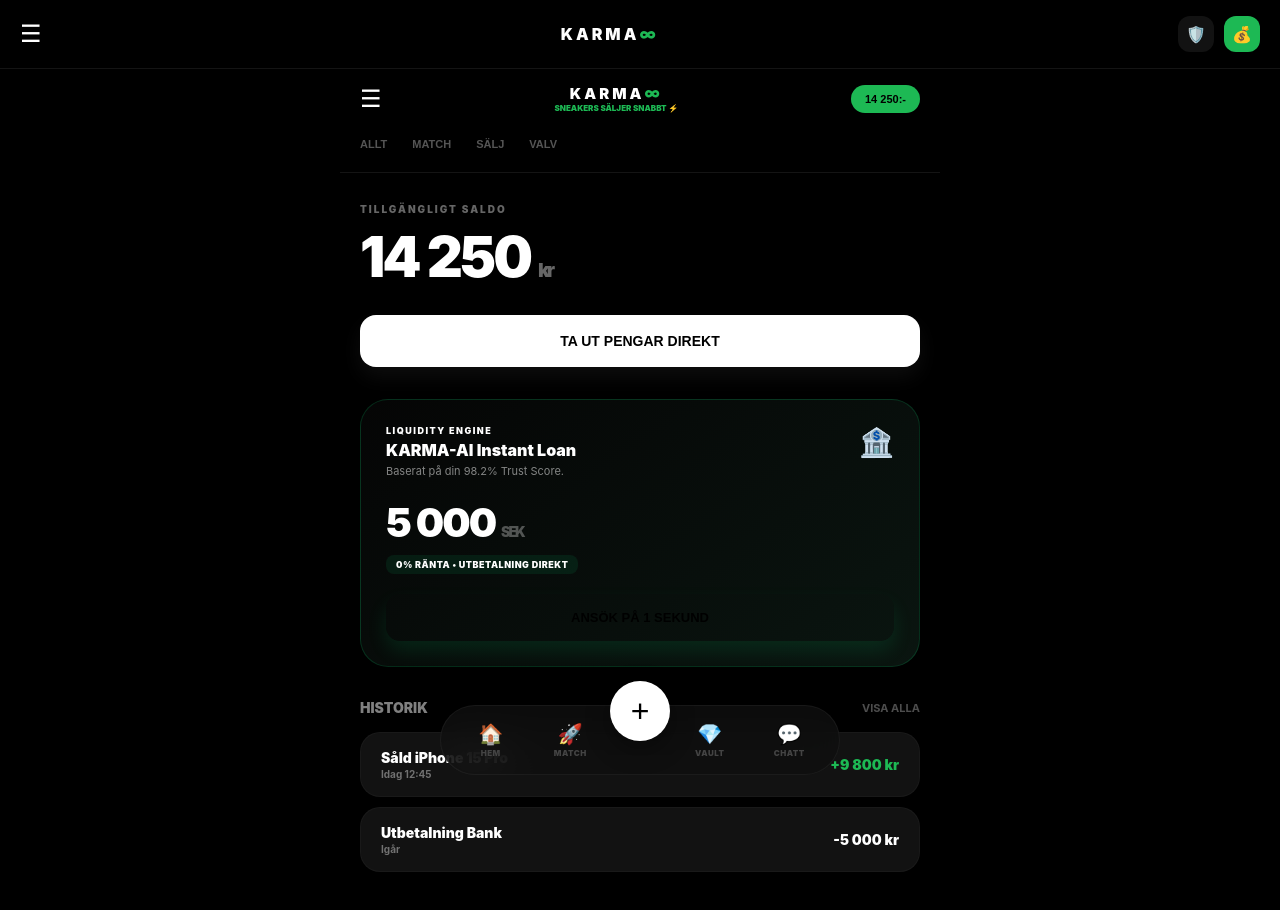
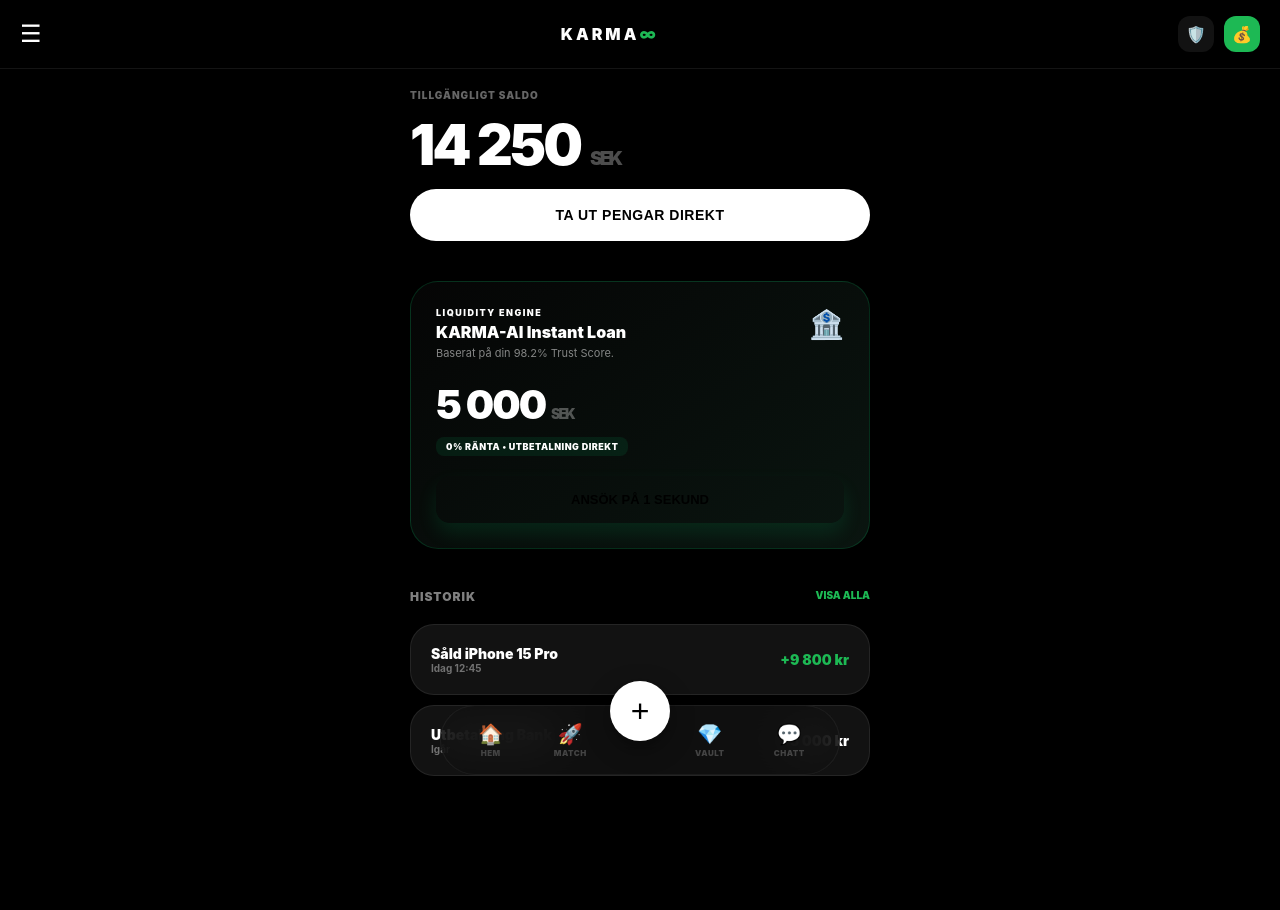
Before and after one commit to gascheckking/marketbeg-appGem, a Next.js app: page /wallet in a window 1280 px wide. Shown: the top 910 px of the page. Built offline with nearby package versions, Linux system fonts and the light colour scheme.

Commit message:
Update page.tsx

```diff
--- a/app/wallet/page.tsx
+++ b/app/wallet/page.tsx
@@ -1,67 +1,38 @@
 // // app/wallet/page.tsx
 "use client";
-
 import React, { useEffect, useState } from "react";
-import TopTabs from "@/components/TopTabs";
 import BegLoan from "@/components/BegLoan";
 
 export default function WalletPage() {
   const [mounted, setMounted] = useState(false);
-
-  useEffect(() => {
-    setMounted(true);
-  }, []);
+  useEffect(() => setMounted(true), []);
 
   if (!mounted) return null;
 
   return (
-    <div style={{ background: "#000", minHeight: "100vh", color: "#fff" }}>
-      <TopTabs />
-
-      <div style={{ padding: "30px 20px" }}>
-        {/* 1. BIG BALANCE HEADER (Fredde-touch) */}
-        <header style={{ marginBottom: "32px" }}>
-          <div style={{ fontSize: "10px", fontWeight: 900, opacity: 0.4, letterSpacing: "2px" }}>
-            TILLGÄNGLIGT SALDO
-          </div>
+    <div className="page-wrapper">
+      <header style={{ marginBottom: "40px" }}>
+        <div className="text-small" style={{ opacity: 0.4 }}>TILLGÄNGLIGT SALDO</div>
         <div style={{
-            fontSize: "3.5rem",
-            fontWeight: 900,
-            margin: "8px 0",
-            letterSpacing: "-3px",
-            display: "flex",
-            alignItems: "baseline",
-            gap: "8px"
+          fontSize: "3.5rem", fontWeight: 900, margin: "10px 0", letterSpacing: "-3px",
+          display: "flex", alignItems: "baseline", gap: "10px"
         }}>
-            14 250 <span style={{ fontSize: "1.2rem", opacity: 0.4 }}>kr</span>
+          14 250 <span style={{ fontSize: "1.2rem", opacity: 0.3 }}>SEK</span>
         </div>
 
-          <button style={{
-            width: "100%",
-            background: "#fff",
-            color: "#000",
-            border: "none",
-            padding: "18px",
-            borderRadius: "16px",
-            fontWeight: 900,
-            fontSize: "14px",
-            marginTop: "16px",
-            boxShadow: "0 10px 20px rgba(255,255,255,0.05)"
-          }}>
+        <button className="primary-btn" style={{ background: '#fff', color: '#000' }}>
           TA UT PENGAR DIREKT
         </button>
       </header>
 
-        {/* 2. BEG LOAN - Din special-modul */}
-        <div style={{ marginBottom: "32px" }}>
+      <div style={{ marginBottom: "40px" }}>
         <BegLoan price={5000} />
       </div>
 
-        {/* 3. TRANSACTION HISTORY (Spotify Look) */}
       <section>
-          <div style={{ display: "flex", justifyContent: "space-between", alignItems: "center", marginBottom: "16px" }}>
-            <h3 style={{ fontSize: "14px", fontWeight: 900, opacity: 0.5 }}>HISTORIK</h3>
-            <span style={{ fontSize: "11px", fontWeight: 700, opacity: 0.3 }}>VISA ALLA</span>
+        <div style={{ display: "flex", justifyContent: "space-between", marginBottom: "20px" }}>
+          <h3 style={{ fontSize: "12px", fontWeight: 900, opacity: 0.5, letterSpacing: '1px' }}>HISTORIK</h3>
+          <span style={{ fontSize: "10px", fontWeight: 900, color: 'var(--karma-green)' }}>VISA ALLA</span>
         </div>
 
         <div style={{ display: "flex", flexDirection: "column", gap: "10px" }}>
@@ -69,28 +40,12 @@ export default function WalletPage() {
             { label: "Såld iPhone 15 Pro", amount: "+9 800 kr", date: "Idag 12:45", type: "IN" },
             { label: "Utbetalning Bank", amount: "-5 000 kr", date: "Igår", type: "OUT" },
           ].map((t, i) => (
-              <div
-                key={i}
-                style={{
-                  display: "flex",
-                  justifyContent: "space-between",
-                  alignItems: "center",
-                  padding: "16px 20px",
-                  background: "#121212",
-                  borderRadius: "20px",
-                  border: "1px solid rgba(255,255,255,0.03)"
-                }}
-              >
+            <div key={i} className="card" style={{ display: "flex", justifyContent: "space-between", alignItems: "center" }}>
               <div>
-                  <div style={{ fontWeight: 900, fontSize: "14px", marginBottom: "2px" }}>{t.label}</div>
+                <div style={{ fontWeight: 900, fontSize: "14px" }}>{t.label}</div>
                 <div style={{ fontSize: "10px", opacity: 0.4, fontWeight: 700 }}>{t.date}</div>
               </div>
-
-                <div style={{
-                  fontWeight: 900,
-                  fontSize: "14px",
-                  color: t.type === "IN" ? "#1DB954" : "#fff"
-                }}>
+              <div style={{ fontWeight: 900, fontSize: "14px", color: t.type === "IN" ? "var(--karma-green)" : "#fff" }}>
                 {t.amount}
               </div>
             </div>
@@ -98,6 +53,5 @@ export default function WalletPage() {
         </div>
       </section>
     </div>
-    </div>
   );
 }
```
Lines whose indentation alone changed are shown as unchanged.
